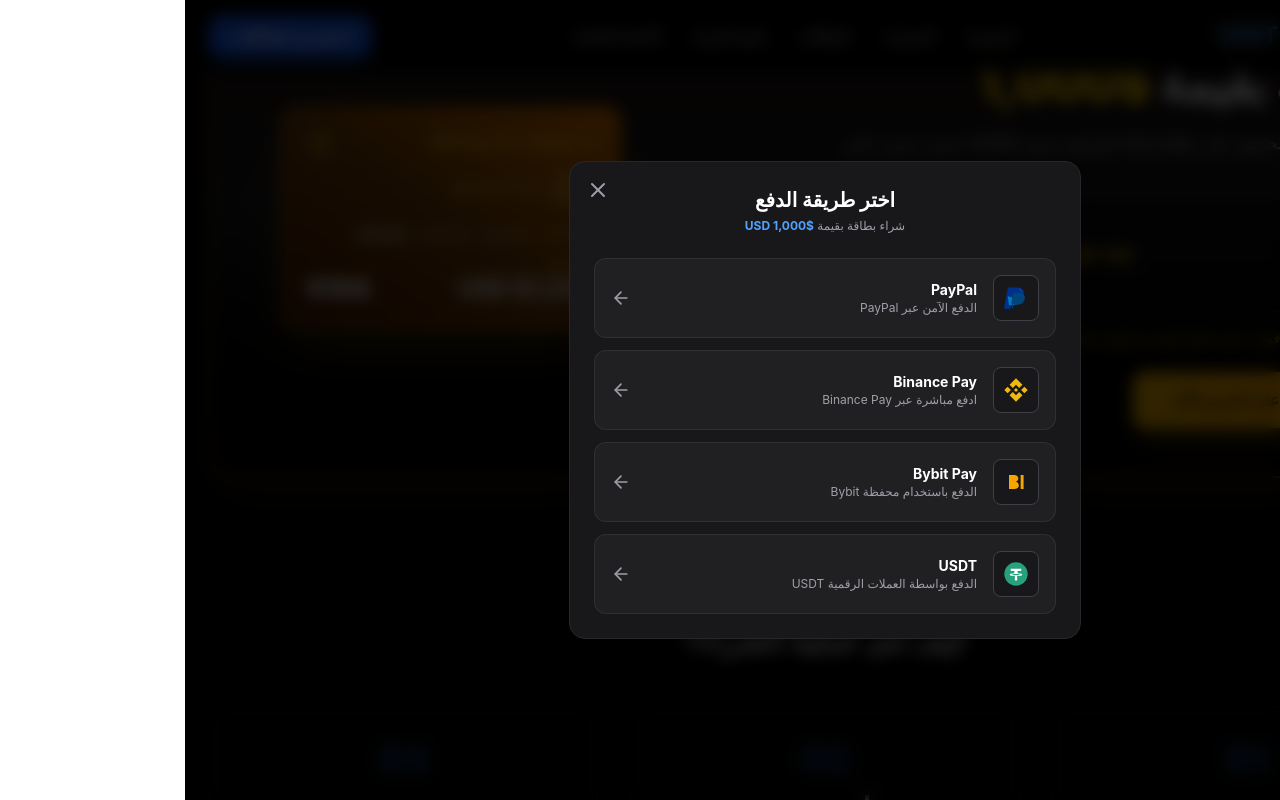
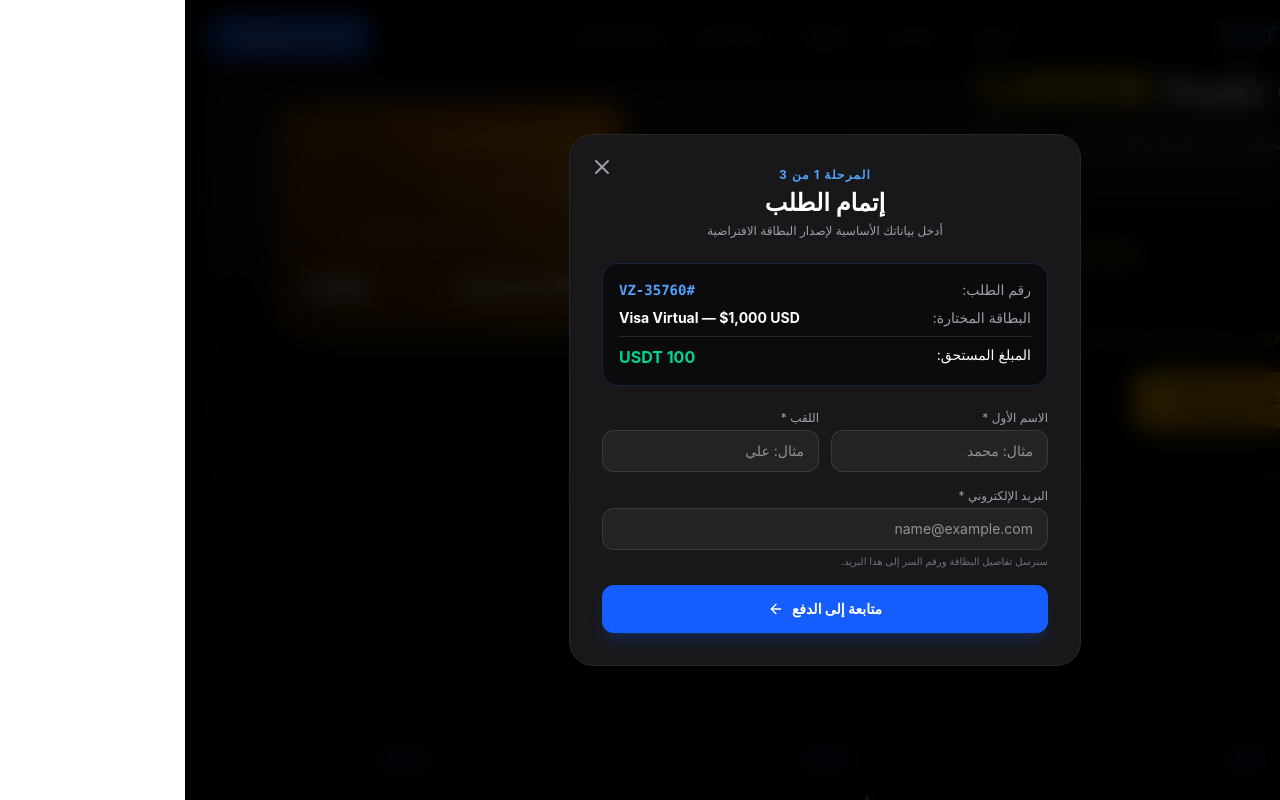
Before and after one commit to moh11tam/visa-card, a React (Vite) app: page / in a window 1280 px wide. Both pictures are taken after a click on the button "احصل على العرض الآن". Shown: the part 1696-2496 px from the top of the page. Built offline with nearby package versions, Linux system fonts and the light colour scheme.

Commit message:
تطبيق المراحل الاربعة لنظام الدفع عبر USDT وإدخال بيانات الطلب و TXID

```diff
--- a/src/components/PaymentModal.jsx
+++ b/src/components/PaymentModal.jsx
@@ -1,39 +1,7 @@
 import React, { useState } from 'react';
-import { X, ArrowRight, Loader2 } from 'lucide-react';
+import { X, ArrowRight, Copy, Check, Upload, AlertTriangle, CheckCircle2, ShieldCheck, FileText } from 'lucide-react';
 
-// === الشعارات الرسمية المتجهة (SVGs) ===
-
-// 1. PayPal Logo
-const PaypalIcon = () => (
-  <svg className="w-7 h-7" viewBox="0 0 24 24" fill="none" xmlns="http://www.w3.org/2000/svg">
-    <path d="M7.076 21.337H2.47a.641.641 0 01-.633-.74L4.944 3.72a.76.76 0 01.751-.641h6.777c2.477 0 4.364.633 5.432 1.828.985 1.101 1.252 2.656.772 4.498-.795 3.047-2.923 5.174-5.918 5.768-.532.105-1.077.158-1.631.158H8.818a.76.76 0 00-.75.64l-.992 6.366z" fill="#003087"/>
-    <path d="M8.818 15.332h2.316c2.995-.594 5.123-2.721 5.918-5.768.48-1.842.213-3.397-.772-4.498-.444-.496-1.03-.873-1.745-1.134a9.927 9.927 0 012.75 3.847c.48 1.842.213 3.397-.772 4.498-.795 3.047-2.923 5.174-5.918 5.768-.532.105-1.077.158-1.631.158H6.685a.76.76 0 01-.75-.64l-1.09-6.994 3.973.763z" fill="#0079C1"/>
-    <path d="M8.068 15.972l1.243-7.97h5.183c1.983 0 3.491.506 4.346 1.462.788.881 1.002 2.125.618 3.599-.636 2.437-2.338 4.139-4.734 4.614-.426.084-.862.127-1.305.127H10.51a.76.76 0 01-.75-.64l-.759 4.868-.933-6.06z" fill="#00457C"/>
-  </svg>
-);
-
-// 2. Binance Pay Logo
-const BinanceIcon = () => (
-  <svg className="w-7 h-7" viewBox="0 0 24 24" fill="none" xmlns="http://www.w3.org/2000/svg">
-    <path d="M12 2L6.5 7.5L9.3 10.3L12 7.6L14.7 10.3L17.5 7.5L12 2Z" fill="#F0B90B"/>
-    <path d="M2 12L4.8 9.2L7.6 12L4.8 14.8L2 12Z" fill="#F0B90B"/>
-    <path d="M12 22L17.5 16.5L14.7 13.7L12 16.4L9.3 13.7L6.5 16.5L12 22Z" fill="#F0B90B"/>
-    <path d="M22 12L19.2 14.8L16.4 12L19.2 9.2L22 12Z" fill="#F0B90B"/>
-    <path d="M12 13.7L13.7 12L12 10.3L10.3 12L12 13.7Z" fill="#F0B90B"/>
-  </svg>
-);
-
-// 3. Bybit Pay Logo
-const BybitIcon = () => (
-  <svg className="w-7 h-7" viewBox="0 0 24 24" fill="none" xmlns="http://www.w3.org/2000/svg">
-    <rect width="24" height="24" rx="6" fill="#17181E"/>
-    <path d="M6 6H10.5C12.5 6 14 7.2 14 9C14 10.2 13.2 11.2 12 11.7C13.5 12.2 14.5 13.4 14.5 15C14.5 17 12.8 18 10.5 18H6V6Z" fill="#F7A600"/>
-    <path d="M14.5 6H18V18H14.5V6Z" fill="#17181E"/>
-    <path d="M16 6H18.5V18H16V6Z" fill="#F7A600"/>
-  </svg>
-);
-
-// 4. USDT (Tether) Logo
+// شعار USDT الرسمية SVG
 const UsdtIcon = () => (
   <svg className="w-7 h-7" viewBox="0 0 24 24" fill="none" xmlns="http://www.w3.org/2000/svg">
     <circle cx="12" cy="12" r="10" fill="#26A17B"/>
@@ -41,148 +9,331 @@
   </svg>
 );
 
+export default function PaymentModal({ card, onClose }) {
+  // المراحل: 1 (معلومات الطلب) | 2 (اختر المحفظة والشبكة) | 3 (تأكيد وإرفاق إثبات الدفع) | 4 (تم استلام الطلب)
+  const [step, setStep] = useState(1);
 
-export default function PaymentModal({ card, onClose }) {
-  const [step, setStep] = useState('methods'); // methods | usdt_networks | binance_pay | verifying
-  const [selectedMethod, setSelectedMethod] = useState('');
-  const [selectedNetwork, setSelectedNetwork] = useState('');
+  // حالة نموذج العميل (المرحلة 1)
+  const [formData, setFormData] = useState({
+    firstName: '',
+    lastName: '',
+    email: '',
+  });
 
-  const handleClose = () => {
-    setStep('methods');
-    onClose();
+  // رقم الطلب المنشأ تلقائياً
+  const [orderId] = useState(() => `VZ-${Math.floor(10000 + Math.random() * 90000)}`);
+
+  // بيانات الشبكات الخاصة بك
+  const networksData = [
+    {
+      id: 'trc20',
+      name: "Tron (TRC20)",
+      address: "TKro3MmhRTyrnamLDbcgJkAmYBed8N3G8U",
+      desc: "شبكة TRON - رسوم تحويل منخفضة وتأكيد سريع"
+    },
+    {
+      id: 'bep20',
+      name: "BNB Smart chain (BEP20)",
+      address: "0xA686a9d438B2Fd522348f3dA7Fe85b7c973D7E9d",
+      desc: "شبكة Binance Smart Chain"
+    }
+  ];
+
+  const [selectedNetwork, setSelectedNetwork] = useState(networksData[0]);
+  const [copied, setCopied] = useState(false);
+
+  // حالة المرحلة 3 (إثبات الدفع)
+  const [txid, setTxid] = useState('');
+  const [screenshot, setScreenshot] = useState(null);
+
+  const handleCopy = (address) => {
+    navigator.clipboard.writeText(address);
+    setCopied(true);
+    setTimeout(() => setCopied(false), 2000);
   };
 
-  const handleSelectMethod = (method) => {
-    setSelectedMethod(method);
-    if (method === 'USDT') {
-      setStep('usdt_networks');
-    } else if (method === 'Binance Pay') {
-      setStep('binance_pay');
-    } else {
-      setStep('verifying');
+  const handleFileChange = (e) => {
+    if (e.target.files && e.target.files[0]) {
+      setScreenshot(e.target.files[0]);
     }
   };
 
-  const handleSelectNetwork = (network) => {
-    setSelectedNetwork(network);
-    setStep('verifying');
+  const handleStep1Submit = (e) => {
+    e.preventDefault();
+    if (!formData.firstName || !formData.lastName || !formData.email) return;
+    setStep(2);
   };
 
-  const paymentMethods = [
-    { name: "PayPal", desc: "الدفع الآمن عبر PayPal", icon: <PaypalIcon /> },
-    { name: "Binance Pay", desc: "ادفع مباشرة عبر Binance Pay", icon: <BinanceIcon /> },
-    { name: "Bybit Pay", desc: "الدفع باستخدام محفظة Bybit", icon: <BybitIcon /> },
-    { name: "USDT", desc: "الدفع بواسطة العملات الرقمية USDT", icon: <UsdtIcon /> }
-  ];
+  const handleStep3Submit = (e) => {
+    e.preventDefault();
+    setStep(4);
+  };
 
   return (
-    <div className="fixed inset-0 z-50 flex items-center justify-center bg-black/80 backdrop-blur-sm p-4">
-      <div className="bg-zinc-900 border border-zinc-800 rounded-2xl w-full max-w-lg p-6 relative shadow-2xl text-white dir-rtl" dir="rtl">
+    <div className="fixed inset-0 z-50 flex items-center justify-center bg-black/85 backdrop-blur-md p-4 overflow-y-auto">
+      <div className="bg-zinc-900 border border-zinc-800 rounded-3xl w-full max-w-lg p-6 md:p-8 relative shadow-2xl text-white dir-rtl" dir="rtl">
 
         {/* زر الإغلاق */}
-        <button onClick={handleClose} className="absolute top-4 left-4 text-zinc-400 hover:text-white transition">
+        <button onClick={onClose} className="absolute top-5 left-5 text-zinc-400 hover:text-white transition">
           <X className="w-6 h-6" />
         </button>
 
-        {/* الخطوة 1: اختيار طريقة الدفع */}
-        {step === 'methods' && (
+        {/* 📋 المرحلة 1 — معلومات الطلب */}
+        {step === 1 && (
           <div>
-            <h3 className="text-xl font-bold mb-1 text-center">اختر طريقة الدفع</h3>
-            <p className="text-zinc-400 text-xs text-center mb-6">
-              شراء بطاقة بقيمة <span className="text-blue-400 font-bold">${card.balance} USD</span>
-            </p>
+            <div className="text-center mb-6">
+              <span className="text-xs font-bold text-blue-400 tracking-widest uppercase block mb-1">المرحلة 1 من 3</span>
+              <h3 className="text-2xl font-bold">إتمام الطلب</h3>
+              <p className="text-zinc-400 text-xs mt-1">أدخل بياناتك الأساسية لإصدار البطاقة الافتراضية</p>
+            </div>
 
-            <div className="space-y-3">
-              {paymentMethods.map((method, idx) => (
-                <button
-                  key={idx}
-                  onClick={() => handleSelectMethod(method.name)}
-                  className="w-full flex items-center justify-between bg-zinc-800/60 hover:bg-blue-600/10 hover:border-blue-500/50 border border-zinc-700/50 p-4 rounded-xl transition group"
-                >
-                  <div className="flex items-center gap-4">
-                    <div className="p-2 bg-zinc-900 rounded-lg border border-zinc-700 group-hover:border-blue-500/40 transition">
-                      {method.icon}
-                    </div>
-                    <div className="text-right">
-                      <h4 className="font-bold text-sm text-white group-hover:text-blue-400 transition">{method.name}</h4>
-                      <p className="text-xs text-zinc-400">{method.desc}</p>
-                    </div>
-                  </div>
-                  <ArrowRight className="w-5 h-5 text-zinc-400 group-hover:text-blue-400 rotate-180 transition" />
-                </button>
-              ))}
+            {/* تفاصيل البطاقة المختارة */}
+            <div className="bg-zinc-950/80 border border-blue-500/20 p-4 rounded-2xl mb-6 space-y-2 text-xs md:text-sm">
+              <div className="flex justify-between text-zinc-400">
+                <span>رقم الطلب:</span>
+                <span className="font-mono text-blue-400 font-bold">#{orderId}</span>
+              </div>
+              <div className="flex justify-between text-zinc-400">
+                <span>البطاقة المختارة:</span>
+                <span className="font-bold text-white">Visa Virtual — ${card.balance} USD</span>
+              </div>
+              <div className="flex justify-between border-t border-zinc-800 pt-2 text-white">
+                <span>المبلغ المستحق:</span>
+                <span className="font-bold text-emerald-400 text-base">{card.priceUsdt}</span>
+              </div>
             </div>
+
+            {/* نموذج إدخال البيانات */}
+            <form onSubmit={handleStep1Submit} className="space-y-4">
+              <div className="grid grid-cols-2 gap-3">
+                <div>
+                  <label className="text-xs text-zinc-400 block mb-1">الاسم الأول *</label>
+                  <input
+                    type="text"
+                    required
+                    placeholder="مثال: محمد"
+                    value={formData.firstName}
+                    onChange={(e) => setFormData({ ...formData, firstName: e.target.value })}
+                    className="w-full bg-zinc-800/80 border border-zinc-700/80 rounded-xl px-3.5 py-2.5 text-sm text-white focus:outline-none focus:border-blue-500 transition"
+                  />
+                </div>
+                <div>
+                  <label className="text-xs text-zinc-400 block mb-1">اللقب *</label>
+                  <input
+                    type="text"
+                    required
+                    placeholder="مثال: علي"
+                    value={formData.lastName}
+                    onChange={(e) => setFormData({ ...formData, lastName: e.target.value })}
+                    className="w-full bg-zinc-800/80 border border-zinc-700/80 rounded-xl px-3.5 py-2.5 text-sm text-white focus:outline-none focus:border-blue-500 transition"
+                  />
+                </div>
+              </div>
+
+              <div>
+                <label className="text-xs text-zinc-400 block mb-1">البريد الإلكتروني *</label>
+                <input
+                  type="email"
+                  required
+                  placeholder="name@example.com"
+                  value={formData.email}
+                  onChange={(e) => setFormData({ ...formData, email: e.target.value })}
+                  className="w-full bg-zinc-800/80 border border-zinc-700/80 rounded-xl px-3.5 py-2.5 text-sm text-white focus:outline-none focus:border-blue-500 transition"
+                />
+                <p className="text-[10px] text-zinc-500 mt-1">سنرسل تفاصيل البطاقة ورقم السر إلى هذا البريد.</p>
+              </div>
+
+              <button
+                type="submit"
+                className="w-full bg-blue-600 hover:bg-blue-500 text-white font-bold py-3.5 rounded-xl transition shadow-lg shadow-blue-600/20 text-sm mt-2 flex items-center justify-center gap-2"
+              >
+                متابعة إلى الدفع <ArrowRight className="w-4 h-4 rotate-180" />
+              </button>
+            </form>
           </div>
         )}
 
-        {/* الخطوة 2 (فرعي): اختيار شبكة USDT */}
-        {step === 'usdt_networks' && (
+        {/* 💰 المرحلة 2 — اختيار طريقة الدفع والشبكة */}
+        {step === 2 && (
           <div>
-            <button onClick={() => setStep('methods')} className="text-xs text-blue-400 mb-4 flex items-center gap-1 hover:underline">
-              ← العودة لطرق الدفع
+            <button onClick={() => setStep(1)} className="text-xs text-blue-400 mb-4 flex items-center gap-1 hover:underline">
+              ← التعديل على البيانات
             </button>
-            <h3 className="text-xl font-bold mb-1 text-center">اختر شبكة التحويل (USDT)</h3>
-            <p className="text-zinc-400 text-xs text-center mb-6">المبلغ المطلوب: <span className="text-emerald-400 font-bold">{card.priceUsdt}</span></p>
 
-            <div className="space-y-3">
-              {[
-                { name: "TRC20", desc: "شبكة TRON (عمولة منخفضة وسريعة)" },
-                { name: "BEP20", desc: "شبكة BNB Smart Chain" },
-                { name: "ERC20", desc: "شبكة Ethereum" }
-              ].map((net, idx) => (
-                <button
-                  key={idx}
-                  onClick={() => handleSelectNetwork(net.name)}
-                  className="w-full flex items-center justify-between bg-zinc-800/60 hover:bg-emerald-600/10 hover:border-emerald-500/50 border border-zinc-700/50 p-4 rounded-xl transition group text-right"
-                >
-                  <div className="flex items-center gap-3">
-                    <div className="p-2 bg-zinc-900 rounded-lg border border-zinc-700">
-                      <UsdtIcon />
+            <div className="text-center mb-5">
+              <span className="text-xs font-bold text-emerald-400 tracking-widest uppercase block mb-1">المرحلة 2 من 3</span>
+              <h3 className="text-xl font-bold">الدفع بواسطة الكريبتو USDT</h3>
+              <p className="text-zinc-400 text-xs mt-1">اختر شبكة التحويل وحوّل المبلغ المطلوب</p>
+            </div>
+
+            {/* اختيار الشبكة */}
+            <div className="space-y-2 mb-4">
+              <label className="text-xs text-zinc-400 block">اختر شبكة التحويل:</label>
+              <div className="grid grid-cols-1 sm:grid-cols-2 gap-2">
+                {networksData.map((net) => (
+                  <button
+                    key={net.id}
+                    type="button"
+                    onClick={() => setSelectedNetwork(net)}
+                    className={`p-3 rounded-xl border text-right transition flex items-center gap-3 ${
+                      selectedNetwork.id === net.id
+                        ? "bg-emerald-950/40 border-emerald-500 text-white"
+                        : "bg-zinc-800/40 border-zinc-700/60 text-zinc-400 hover:border-zinc-500"
+                    }`}
+                  >
+                    <UsdtIcon />
+                    <div>
+                      <div className="font-bold text-xs">{net.name}</div>
                     </div>
-                    <div>
-                      <h4 className="font-bold text-sm text-white group-hover:text-emerald-400 transition">{net.name}</h4>
-                      <p className="text-xs text-zinc-400">{net.desc}</p>
-                    </div>
-                  </div>
-                  <ArrowRight className="w-5 h-5 text-zinc-400 group-hover:text-emerald-400 rotate-180 transition" />
-                </button>
-              ))}
-            </div>
-          </div>
-        )}
-
-        {/* الخطوة 2 (فرعي): صفحة Binance Pay */}
-        {step === 'binance_pay' && (
-          <div className="text-center py-4">
-            <div className="flex justify-center mb-3">
-              <div className="p-3 bg-zinc-800 rounded-2xl border border-yellow-500/30 shadow-lg shadow-yellow-500/10">
-                <BinanceIcon />
+                  </button>
+                ))}
               </div>
             </div>
-            <h3 className="text-xl font-bold mb-2">أكمل عملية الدفع عبر Binance Pay</h3>
 
-            <div className="bg-zinc-800/60 p-4 rounded-xl border border-zinc-700/70 my-4 text-sm">
-              <p className="text-zinc-400">البطاقة المطلوبة: <span className="text-white font-bold">${card.balance} USD</span></p>
-              <p className="text-zinc-400 mt-1">المبلغ المستحق للدفع: <span className="text-yellow-400 font-bold text-lg">{card.priceUsdt}</span></p>
+            {/* تفاصيل عنوان المحفظة للشبكة المختارة */}
+            <div className="bg-zinc-950 border border-zinc-800 rounded-2xl p-4 mb-4 space-y-3">
+              <div className="flex justify-between items-center text-xs">
+                <span className="text-zinc-400">المبلغ المطلوب تحويله:</span>
+                <span className="font-bold text-emerald-400 text-sm">{card.priceUsdt}</span>
+              </div>
+
+              <div>
+                <span className="text-xs text-zinc-400 block mb-1.5">عنوان المحفظة ({selectedNetwork.name}):</span>
+                <div className="flex items-center justify-between bg-zinc-900 border border-zinc-700/80 rounded-xl p-3 font-mono text-xs text-emerald-300 break-all gap-2">
+                  <span>{selectedNetwork.address}</span>
+                  <button
+                    onClick={() => handleCopy(selectedNetwork.address)}
+                    className="p-2 bg-emerald-600 hover:bg-emerald-500 text-white rounded-lg transition flex items-center gap-1.5 text-xs shrink-0 font-sans font-bold"
+                  >
+                    {copied ? <Check className="w-4 h-4" /> : <Copy className="w-4 h-4" />}
+                    <span>{copied ? "تم النسخ" : "نسخ"}</span>
+                  </button>
+                </div>
+              </div>
+            </div>
+
+            {/* ⚠️ نص تحذيري محترف كصفحة المنصات العالمية */}
+            <div className="bg-amber-950/30 border border-amber-500/40 rounded-2xl p-3.5 mb-5 flex gap-3 items-start text-amber-200/90 text-xs leading-relaxed">
+              <AlertTriangle className="w-5 h-5 text-amber-400 shrink-0 mt-0.5" />
+              <div>
+                <span className="font-bold text-amber-400 block mb-0.5">تنبيه هام للتحويل:</span>
+                تأكد من اختيار الشبكة الصحيحة <span className="underline font-bold text-white">({selectedNetwork.name})</span> قبل إرسال USDT. إرسال الأموال عبر شبكة غير مدعومة قد يؤدي إلى فقدان المبلغ بشكل نهائي.
+              </div>
             </div>
 
             <button
-              onClick={() => setStep('verifying')}
-              className="w-full bg-yellow-500 hover:bg-yellow-400 text-black font-bold py-3 rounded-xl transition shadow-lg shadow-yellow-500/20"
+              onClick={() => setStep(3)}
+              className="w-full bg-emerald-600 hover:bg-emerald-500 text-white font-bold py-3.5 rounded-xl transition shadow-lg shadow-emerald-600/20 text-sm flex items-center justify-center gap-2"
             >
-              الدفع عبر Binance Pay
+              تأكيد الدفع وإعادة إرفاق الإثبات <ArrowRight className="w-4 h-4 rotate-180" />
             </button>
           </div>
         )}
 
-        {/* الخطوة الأخيرة: التحقق من العملية */}
-        {step === 'verifying' && (
-          <div className="text-center py-8 space-y-4">
-            <Loader2 className="w-12 h-12 text-blue-500 animate-spin mx-auto" />
-            <h3 className="text-xl font-bold">جارٍ التحقق من عملية الدفع...</h3>
-            <p className="text-xs text-zinc-400 max-w-xs mx-auto">
-              يرجى الإنتظار لحظات لربط العملية وتأكيد إصدار بيانات بطاقة Visa الافتراضية الخاصة بك.
+        {/* 📸 المرحلة 3 — تأكيد الدفع وإرفاق الإثبات */}
+        {step === 3 && (
+          <div>
+            <button onClick={() => setStep(2)} className="text-xs text-blue-400 mb-4 flex items-center gap-1 hover:underline">
+              ← العودة لتفاصيل المحفظة
+            </button>
+
+            <div className="text-center mb-5">
+              <span className="text-xs font-bold text-purple-400 tracking-widest uppercase block mb-1">المرحلة 3 من 3</span>
+              <h3 className="text-xl font-bold">تأكيد عملية الدفع</h3>
+              <p className="text-zinc-400 text-xs mt-1">يرجى تقديم بيانات الإثبات للتحقق الفوري من المعاملة</p>
+            </div>
+
+            <div className="bg-zinc-950 border border-zinc-800 p-3.5 rounded-xl mb-5 space-y-1.5 text-xs text-zinc-300">
+              <div className="flex justify-between">
+                <span>المبلغ المدفوع:</span>
+                <span className="font-bold text-emerald-400">{card.priceUsdt}</span>
+              </div>
+              <div className="flex justify-between">
+                <span>طريقة الدفع:</span>
+                <span className="font-bold text-white">USDT — {selectedNetwork.name}</span>
+              </div>
+            </div>
+
+            <form onSubmit={handleStep3Submit} className="space-y-4">
+
+              {/* حقل TXID */}
+              <div>
+                <label className="text-xs text-zinc-300 font-bold block mb-1">
+                  رقم المعاملة Transaction ID / TXID *
+                </label>
+                <input
+                  type="text"
+                  required
+                  placeholder="أدخل رمز TXID الخاص بالتحويل"
+                  value={txid}
+                  onChange={(e) => setTxid(e.target.value)}
+                  className="w-full bg-zinc-800/80 border border-zinc-700/80 rounded-xl px-3.5 py-2.5 font-mono text-xs text-emerald-300 focus:outline-none focus:border-emerald-500 transition"
+                />
+                <p className="text-[10px] text-zinc-500 mt-1">تجد هذا الرمز في تفاصيل الحوالة داخل منصتك (Binance, Bybit...)</p>
+              </div>
+
+              {/* حقل لقطة الشاشة */}
+              <div>
+                <label className="text-xs text-zinc-300 font-bold block mb-1">
+                  إرفاق إثبات الدفع (لقطة شاشة) *
+                </label>
+                <div className="relative border-2 border-dashed border-zinc-700 hover:border-emerald-500/50 bg-zinc-950/50 rounded-2xl p-4 text-center cursor-pointer transition">
+                  <input
+                    type="file"
+                    accept="image/*"
+                    required
+                    onChange={handleFileChange}
+                    className="absolute inset-0 w-full h-full opacity-0 cursor-pointer"
+                  />
+                  <Upload className="w-7 h-7 text-zinc-400 mx-auto mb-2" />
+                  <span className="text-xs text-zinc-300 block font-medium">
+                    {screenshot ? screenshot.name : "[ + رفع لقطة شاشة ]"}
+                  </span>
+                  <span className="text-[10px] text-zinc-500 mt-1 block">صورة واضحة لرسالة تم التحويل بنجاح</span>
+                </div>
+              </div>
+
+              <button
+                type="submit"
+                className="w-full bg-emerald-600 hover:bg-emerald-500 text-white font-bold py-3.5 rounded-xl transition shadow-lg shadow-emerald-600/20 text-sm mt-2"
+              >
+                إرسال الطلب للمراجعة
+              </button>
+            </form>
+          </div>
+        )}
+
+        {/* ✅ المرحلة 4 — بعد الإرسال (تأكيد التسليم) */}
+        {step === 4 && (
+          <div className="text-center py-6 space-y-4">
+            <div className="w-16 h-16 bg-emerald-500/10 border border-emerald-500/30 rounded-full flex items-center justify-center mx-auto text-emerald-400">
+              <CheckCircle2 className="w-10 h-10" />
+            </div>
+
+            <h3 className="text-2xl font-bold text-white">تم استلام طلبك بنجاح ✓</h3>
+
+            <div className="bg-zinc-950 border border-zinc-800 p-4 rounded-2xl max-w-xs mx-auto space-y-2 text-xs">
+              <div className="flex justify-between text-zinc-400">
+                <span>رقم الطلب:</span>
+                <span className="font-mono text-blue-400 font-bold">#{orderId}</span>
+              </div>
+              <div className="flex justify-between text-zinc-400">
+                <span>حالة الطلب:</span>
+                <span className="text-amber-400 font-bold">قيد التحقق ⏳</span>
+              </div>
+            </div>
+
+            <p className="text-xs text-zinc-300 max-w-sm mx-auto leading-relaxed">
+              تم إرسال إثبات الدفع للمراجعة. سنرسل تحديث الطلب وبيانات بطاقتك الافتراضية إلى بريدك الإلكتروني: <br />
+              <span className="text-blue-400 font-bold dir-ltr inline-block mt-1">{formData.email}</span>
             </p>
+
+            <button
+              onClick={onClose}
+              className="w-full bg-zinc-800 hover:bg-zinc-700 text-white font-bold py-3 rounded-xl transition text-sm mt-4"
+            >
+              إغلاق
+            </button>
           </div>
         )}
 
```
